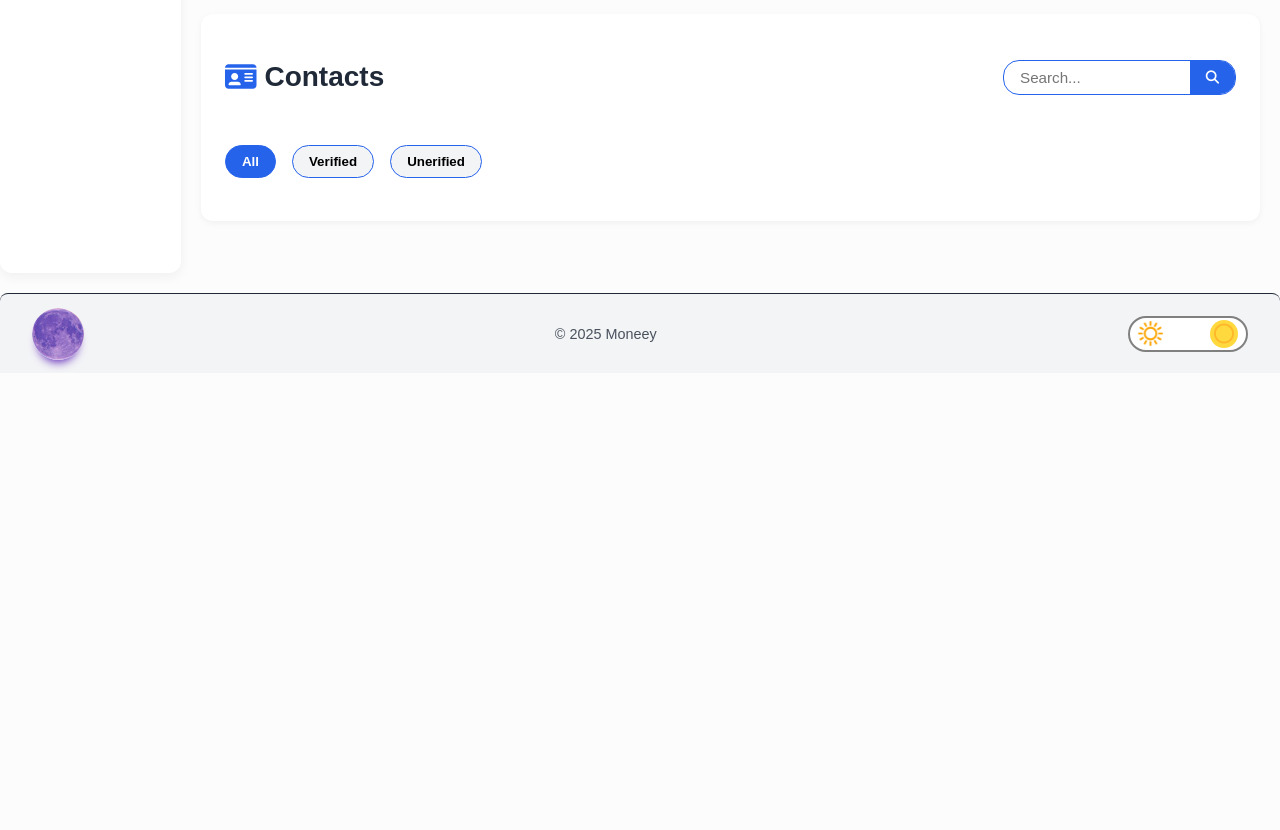
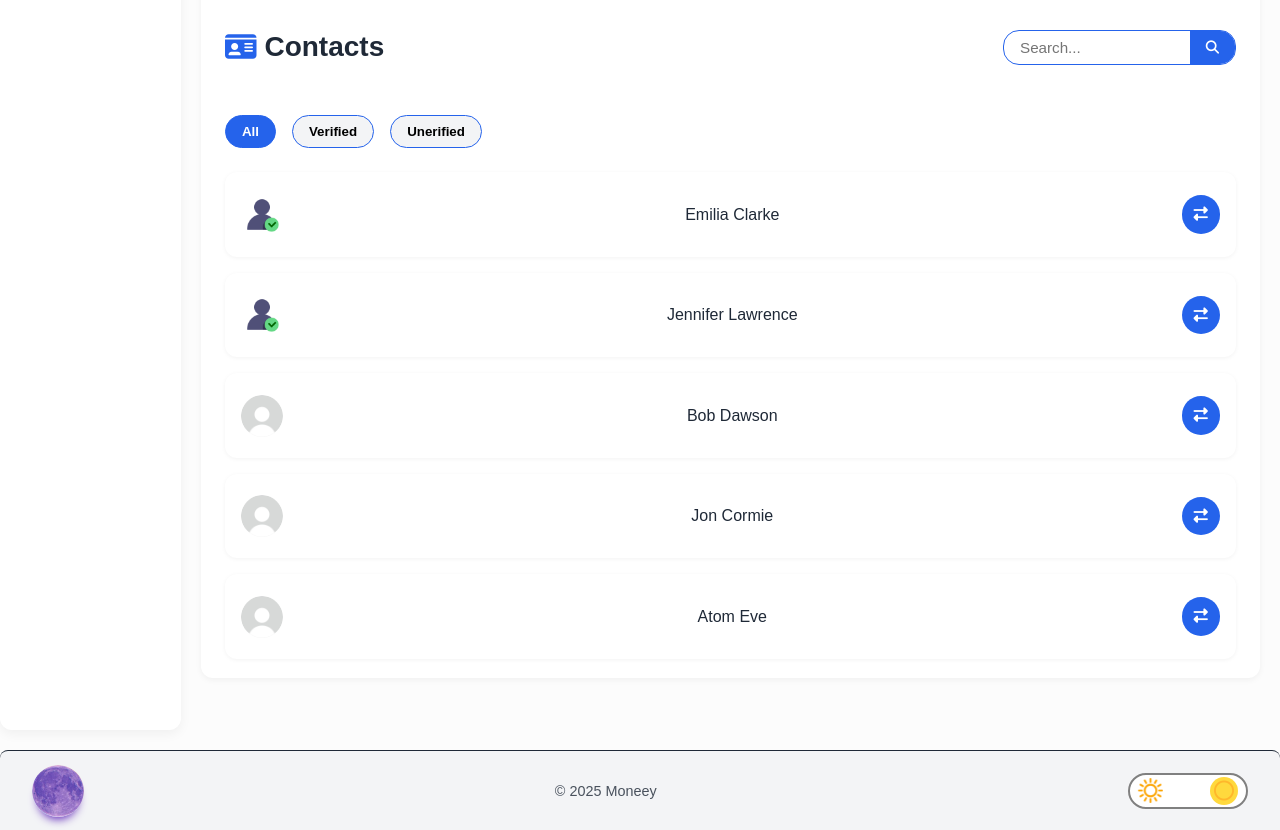
Before and after one commit to KlasniMisho123/TBC-Academy-Task-1, a plain HTML site: page transactions.html in a window 1280 px wide. Shown: the part 2897-3727 px from the top of the page. Before the commit the page ends 3270 px from the top, so only its background shows below. Drawn offline with Linux system fonts and the light colour scheme.

Commit message:
transactions commit

```diff
--- a/public/styles/styles.css
+++ b/public/styles/styles.css
@@ -2303,3 +2303,42 @@ body {
   background: var(--color-secondary-light);
   color: white;
 }
+
+.transaction-contact-item {
+  display: flex;
+  align-items: center;
+  justify-content: space-between;
+  background: var(--color-white);
+  border-radius: 12px;
+  padding: 0.75rem 1rem;
+  box-shadow: 0 1px 4px rgba(0,0,0,0.05);
+  gap: 1rem;
+}
+
+.profile-icon img {
+  width: 42px;
+  height: 42px;
+  border-radius: 50%;
+  object-fit: cover;
+}
+
+.contact-name {
+  flex: 1;
+  font-size: 1rem;
+  font-weight: 500;
+  color: var(--color-text-dark);
+}
+
+.transfer-icon {
+  background-color: var(--color-secondary-theme);
+  border: none;
+  background-color: var(--color-secondary-theme);
+  padding: 12px;
+  border-radius: 50%;
+  font-size: 0.9rem;
+  color: var(--color-white);
+  cursor: pointer;
+}
+.transfer-icon:hover {
+  background-color: var(--color-secondary-light);
+}
--- a/transactions.html
+++ b/transactions.html
@@ -500,6 +500,50 @@
                     <button class="contact-filter-button">Verified</button>
                     <button class="contact-filter-button">Unerified</button>
                 </div>
+
+                <div class="transaction-log-list">
+
+                    <div class="transaction-contact-item">
+                        <div class="profile-icon">
+                            <img src="/public/images/transactions/verified-profile.png" alt="Profile" />
+                        </div>
+                        <h4 class="contact-name">Emilia Clarke</h4>
+                        <button class="fa-solid fa-right-left  transfer-icon"></button>
+                    </div>
+
+                    <div class="transaction-contact-item">
+                        <div class="profile-icon">
+                            <img src="/public/images/transactions/verified-profile.png" alt="Profile" />
+                        </div>
+                        <h4 class="contact-name">Jennifer Lawrence</h4>
+                        <button class="fa-solid fa-right-left  transfer-icon"></button>
+                    </div>
+
+                    <div class="transaction-contact-item">
+                        <div class="profile-icon">
+                            <img src="/public/images/transactions/default-profile.jpg" alt="Profile" />
+                        </div>
+                        <h4 class="contact-name">Bob Dawson</h4>
+                        <button class="fa-solid fa-right-left  transfer-icon"></button>
+                    </div>
+
+                    <div class="transaction-contact-item">
+                        <div class="profile-icon">
+                            <img src="/public/images/transactions/default-profile.jpg" alt="Profile" />
+                        </div>
+                        <h4 class="contact-name">Jon Cormie</h4>
+                        <button class="fa-solid fa-right-left  transfer-icon"></button>
+                    </div>
+
+                    <div class="transaction-contact-item">
+                        <div class="profile-icon">
+                            <img src="/public/images/transactions/default-profile.jpg" alt="Profile" />
+                        </div>
+                        <h4 class="contact-name">Atom Eve</h4>
+                        <button class="fa-solid fa-right-left  transfer-icon"></button>
+                    </div>
+                </div>
+
             </section>
         </section>
     </section>
```
Also changed, not shown: public/images/transactions/default-profile.jpg (added), public/images/transactions/verified-profile.png (added).
